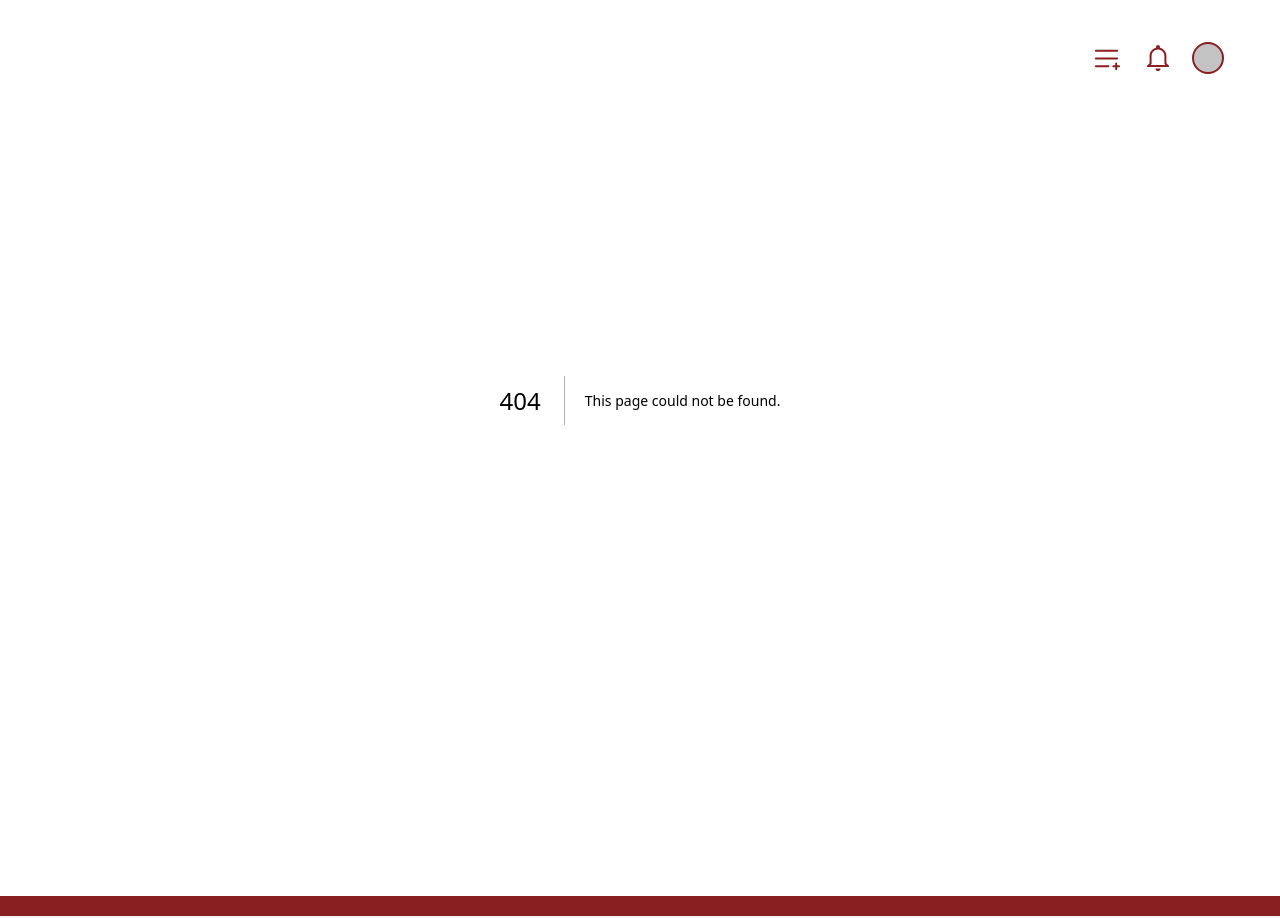
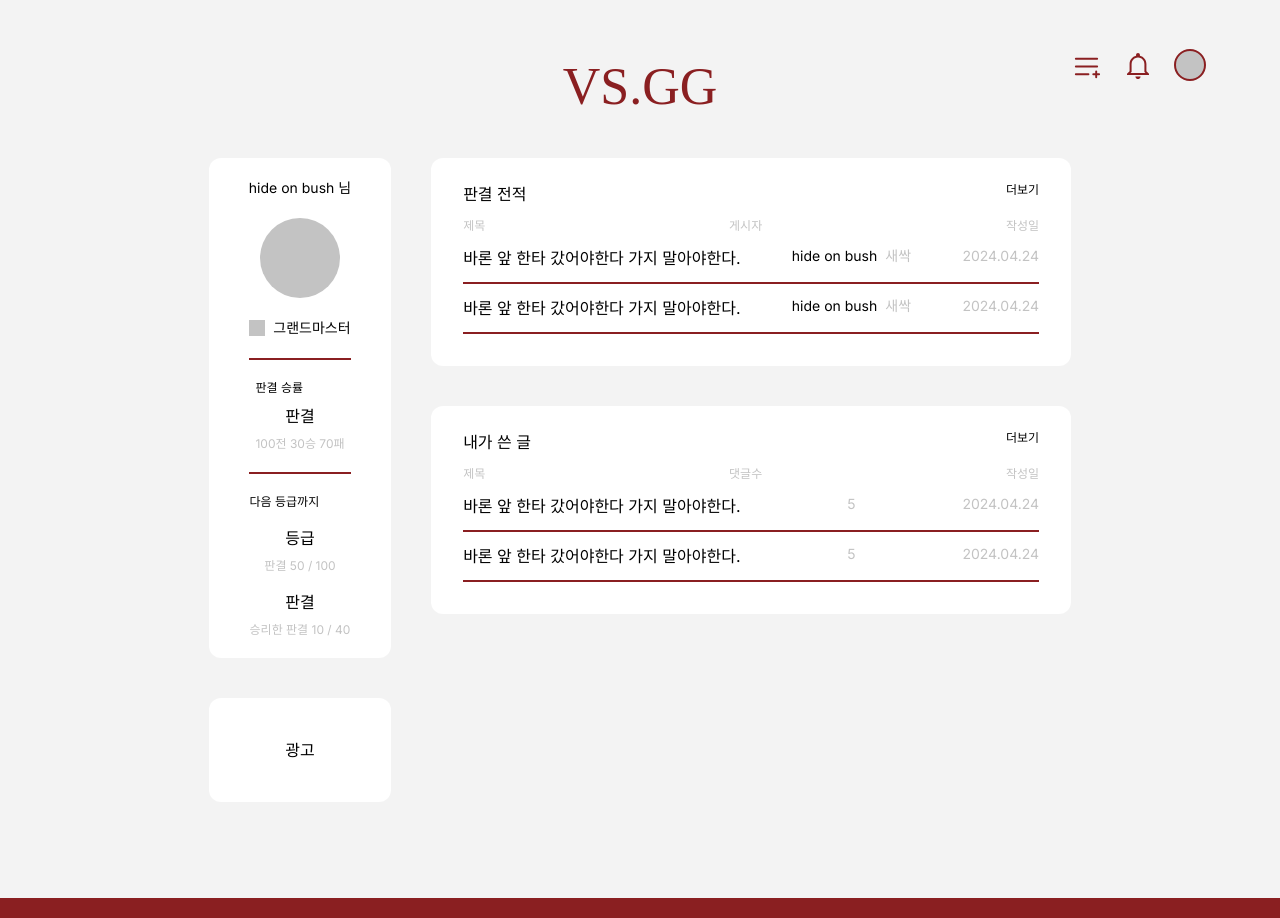
Before and after one commit to vsgg12/Front-End, a Next.js app: page /myPage in a window 1280 px wide. Before the commit this address had no page. Built offline with nearby package versions, Linux system fonts and the light colour scheme; a web font is replaced by a local one.

Commit message:
:dizzy: Add: MyPage

```diff
--- /dev/null
+++ b/src/app/(routes)/myPage/page.tsx
@@ -0,0 +1,120 @@
+import Logo from '@/app/components/Logo';
+
+const data = [
+  {
+    nickName: 'hide on bush',
+    tier: '그랜드마스터',
+    grade: '새싹',
+    totalJudge: 100,
+    winJudge: 30,
+    loseJudge: 70,
+  },
+];
+
+export default function MyPage() {
+  return (
+    <div>
+      <div className="mt-12 text-center">
+        <Logo />
+      </div>
+      {data.map((user) => (
+        <div className="flex justify-center gap-10">
+          <div className="flex flex-col gap-10">
+            <div className="flex flex-col items-center justify-center gap-5 rounded-xl bg-white px-10 py-5">
+              <div className="text-sm">{user.nickName} 님</div>
+              <div className="h-[5rem] w-[5rem] rounded-full bg-[#C3C3C3]"></div>
+              <div className="flex items-center justify-center gap-2">
+                <div className="h-[1rem] w-[1rem] border-black bg-[#C3C3C3]"></div>
+                <div className="text-sm">{user.tier}</div>
+              </div>
+              <div className="h-0.5 w-full bg-[#8A1F21]"></div>
+              <div className="flex flex-col items-center justify-center gap-2">
+                <div className="self-start text-xs">판결 승률</div>
+                <div>판결</div>
+                <div className="text-xs text-[#C3C3C3]">
+                  {user.totalJudge}전 {user.winJudge}승 {user.loseJudge}패
+                </div>
+              </div>
+              <div className="h-0.5 w-full bg-[#8A1F21]"></div>
+              <div className="flex flex-col justify-center gap-4">
+                <div className="text-xs">다음 등급까지</div>
+                <div className="flex flex-col items-center justify-center gap-2">
+                  <div>등급</div>
+                  <div className="text-xs text-[#C3C3C3]">판결 50 / 100</div>
+                </div>
+                <div className="flex flex-col items-center justify-center gap-2">
+                  <div>판결</div>
+                  <div className="text-xs text-[#C3C3C3]">
+                    승리한 판결 10 / 40
+                  </div>
+                </div>
+              </div>
+            </div>
+            <div className="flex flex-col items-center justify-center rounded-xl bg-white p-10">
+              <div>광고</div>
+            </div>
+          </div>
+          <div className="flex w-1/2 flex-col gap-10">
+            <div className="flex flex-col gap-3 rounded-xl bg-white px-8 py-6 pb-8">
+              <div className="flex justify-between">
+                <div>판결 전적</div>
+                <div className="text-xs">더보기</div>
+              </div>
+              <div className="flex justify-between text-xs text-[#C3C3C3]">
+                <div>제목</div>
+                <div>게시자</div>
+                <div>작성일</div>
+              </div>
+              <div className="flex justify-between">
+                <div>바론 앞 한타 갔어야한다 가지 말아야한다.</div>
+                <div className="flex gap-2 text-sm">
+                  <div>{user.nickName}</div>
+                  <div className="text-[#C3C3C3]">{user.grade}</div>
+                </div>
+                <div className="text-sm text-[#C3C3C3]">2024.04.24</div>
+              </div>
+              <div className="h-0.5 w-full bg-[#8A1F21]"></div>
+              <div className="flex justify-between">
+                <div>바론 앞 한타 갔어야한다 가지 말아야한다.</div>
+                <div className="flex gap-2 text-sm">
+                  <div>{user.nickName}</div>
+                  <div className="text-[#C3C3C3]">{user.grade}</div>
+                </div>
+                <div className="text-sm text-[#C3C3C3]">2024.04.24</div>
+              </div>
+              <div className="h-0.5 w-full bg-[#8A1F21]"></div>
+            </div>
+            <div className="flex flex-col gap-3 rounded-xl bg-white px-8 py-6 pb-8">
+              <div className="flex justify-between">
+                <div>내가 쓴 글</div>
+                <div className="text-xs">더보기</div>
+              </div>
+              <div className="flex justify-between text-xs text-[#C3C3C3]">
+                <div>제목</div>
+                <div>댓글수</div>
+                <div>작성일</div>
+              </div>
+              <div className="flex justify-between">
+                <div>바론 앞 한타 갔어야한다 가지 말아야한다.</div>
+                <div className="flex text-sm text-[#C3C3C3]">
+                  <div>5</div>
+                </div>
+                <div className="text-sm text-[#C3C3C3]">2024.04.24</div>
+              </div>
+              <div className="h-0.5 w-full bg-[#8A1F21]"></div>
+
+              <div className="flex justify-between">
+                <div>바론 앞 한타 갔어야한다 가지 말아야한다.</div>
+                <div className="flex text-sm text-[#C3C3C3]">
+                  <div>5</div>
+                </div>
+                <div className="text-sm text-[#C3C3C3]">2024.04.24</div>
+              </div>
+              <div className="h-0.5 w-full bg-[#8A1F21]"></div>
+            </div>
+          </div>
+        </div>
+      ))}
+    </div>
+  );
+}
--- a/src/app/layout/Header.tsx
+++ b/src/app/layout/Header.tsx
@@ -16,7 +16,9 @@ export default function Header(): JSX.Element {
         <button className="hd-items">
           <IoMdNotificationsOutline />
         </button>
-        <button className=" hd-items h-[2rem] w-[2rem] rounded-full border-2 border-[#8A1F21] bg-[#C3C3C3]"></button>
+        <Link className="hd-items" href={`/myPage`}>
+          <button className=" hd-items h-[2rem] w-[2rem] rounded-full border-2 border-[#8A1F21] bg-[#C3C3C3]"></button>
+        </Link>
       </div>
     </>
   );
```
